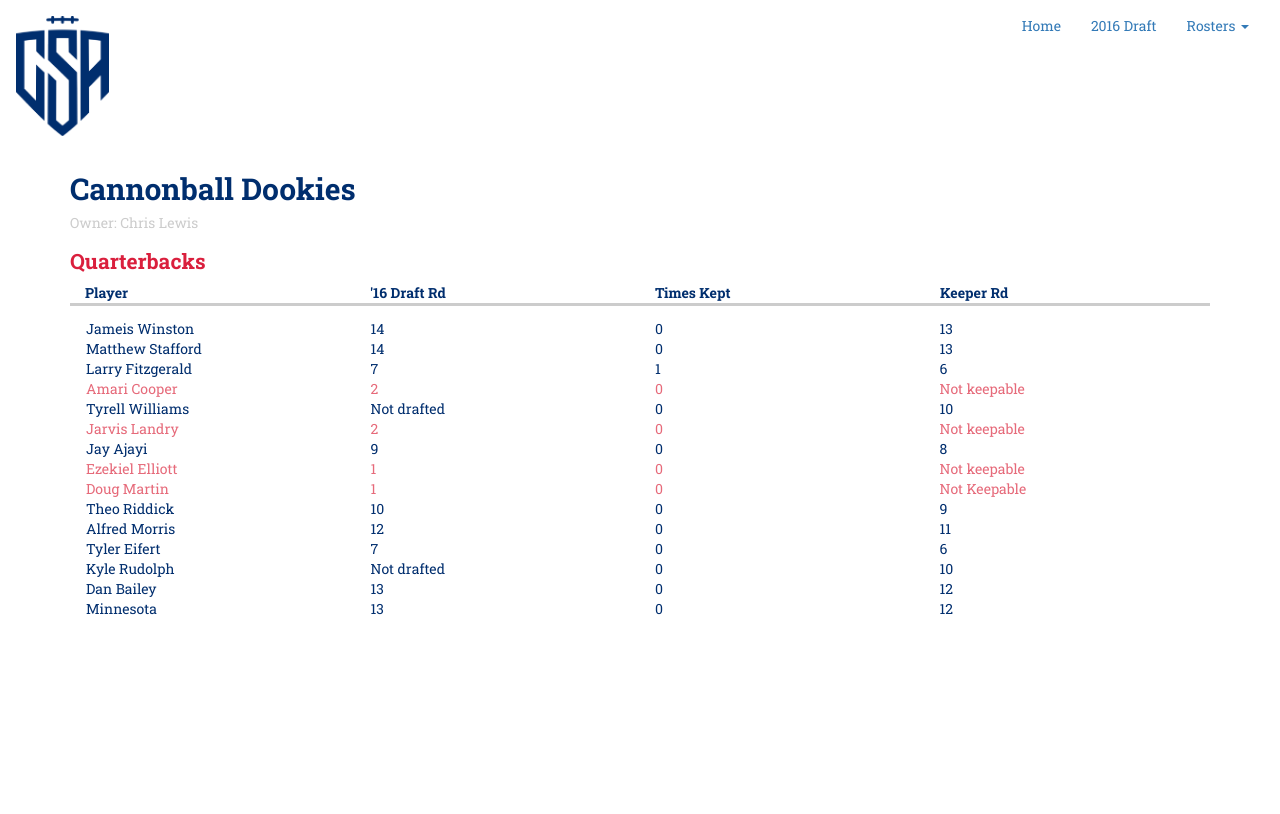
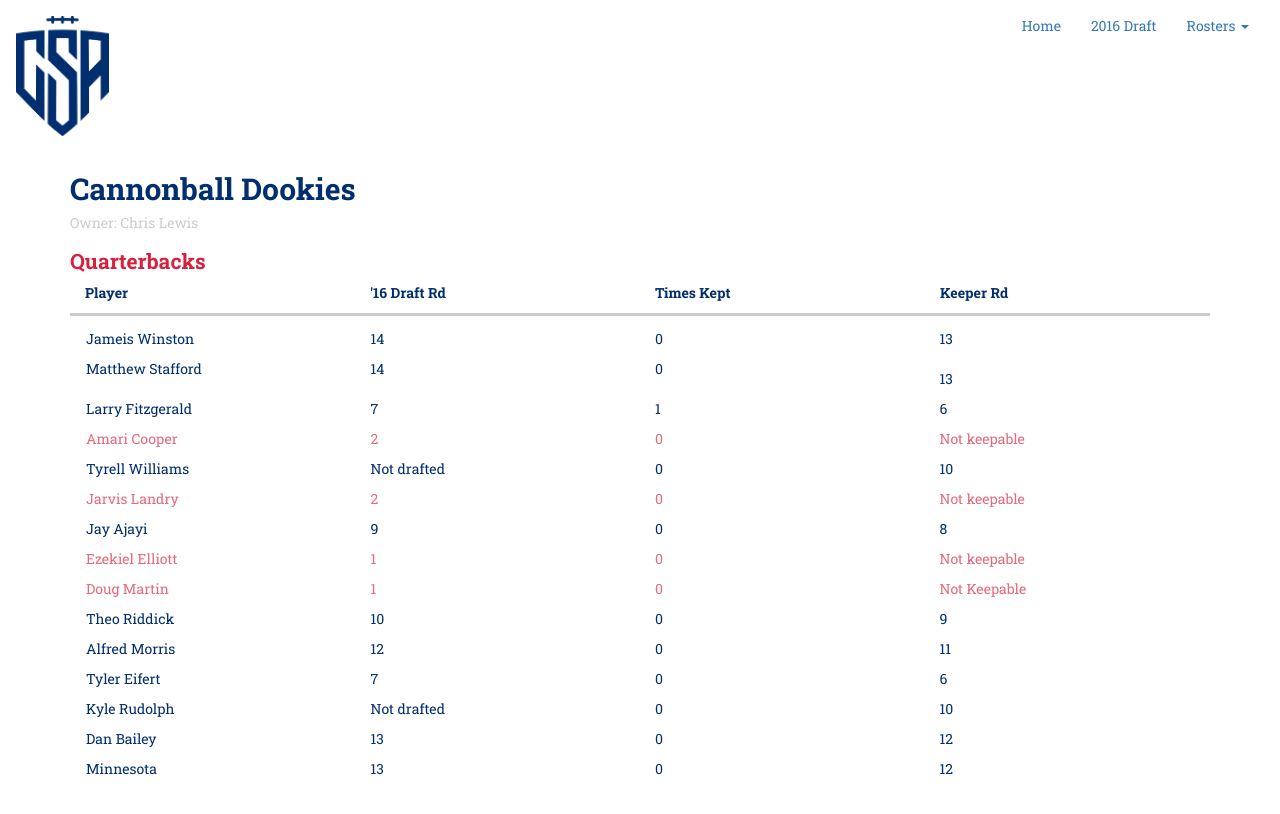
Before and after one commit to hichrislewis/csa-league.github.io, a Jekyll site: the page cannonballdookies.html, which Jekyll copies as it is, in a window 1280 px wide. Shown: the top 814 px of the page. Built offline with Jekyll 4.4.1, drawn with Linux system fonts in a browser that asks for light colours.

Commit message:
Update cannonballdookies.html

```diff
--- a/cannonballdookies.html
+++ b/cannonballdookies.html
@@ -66,78 +66,78 @@
     <h3>Quarterbacks</h3>
         <div class="col-xs-12 col-sm-12 col-md-12 col-lg-12 positionbox">
             <div class="row categories">
-                <div class="col-xs-3 col-sm-3 col-md-3 col-lg-3">Player</div>
-                <div class="col-xs-3 col-sm-3 col-md-3 col-lg-3">'16 Draft Rd</div>
-                <div class="col-xs-3 col-sm-3 col-md-3 col-lg-3">Times Kept</div>
-                <div class="col-xs-3 col-sm-3 col-md-3 col-lg-3">Keeper Rd</div>
+              <div class="col-xs-3 col-sm-3 col-md-3 col-lg-3"><p>Player</p></div>
+                <div class="col-xs-3 col-sm-3 col-md-3 col-lg-3"><p>'16 Draft Rd</p></div>
+                <div class="col-xs-3 col-sm-3 col-md-3 col-lg-3"><p>Times Kept</p></div>
+                <div class="col-xs-3 col-sm-3 col-md-3 col-lg-3"><p>Keeper Rd</p></div>
             </div>
             <div class="row players">
               <!--Quarterbacks-->
-                <div class="col-xs-3 col-sm-3 col-md-3 col-lg-3">Jameis Winston</div>
-                <div class="col-xs-3 col-sm-3 col-md-3 col-lg-3">14</div>
-                <div class="col-xs-3 col-sm-3 col-md-3 col-lg-3">0</div>
-                <div class="col-xs-3 col-sm-3 col-md-3 col-lg-3">13</div>
-                <div class="col-xs-3 col-sm-3 col-md-3 col-lg-3">Matthew Stafford</div>
-                <div class="col-xs-3 col-sm-3 col-md-3 col-lg-3">14</div>
-                <div class="col-xs-3 col-sm-3 col-md-3 col-lg-3">0</div>
-                <div class="col-xs-3 col-sm-3 col-md-3 col-lg-3">13</div>
+                <div class="col-xs-3 col-sm-3 col-md-3 col-lg-3"><p>Jameis Winston</p></div>
+                <div class="col-xs-3 col-sm-3 col-md-3 col-lg-3"><p>14</p></div>
+                <div class="col-xs-3 col-sm-3 col-md-3 col-lg-3"><p>0</p></div>
+                <div class="col-xs-3 col-sm-3 col-md-3 col-lg-3"><p>13</p></div>
+                <div class="col-xs-3 col-sm-3 col-md-3 col-lg-3"><p>Matthew Stafford</p></div>
+                <div class="col-xs-3 col-sm-3 col-md-3 col-lg-3"><p>14</p></div>
+                <div class="col-xs-3 col-sm-3 col-md-3 col-lg-3"><p>0</p></div>
+                <div class="col-xs-3 col-sm-3 col-md-3 col-lg-3"><p><p>13</p></div>
               <!--Wide Receivers-->
-                <div class="col-xs-3 col-sm-3 col-md-3 col-lg-3">Larry Fitzgerald</div>
-                <div class="col-xs-3 col-sm-3 col-md-3 col-lg-3">7</div>
-                <div class="col-xs-3 col-sm-3 col-md-3 col-lg-3">1</div>
-                <div class="col-xs-3 col-sm-3 col-md-3 col-lg-3">6</div>
-                <div class="col-xs-3 col-sm-3 col-md-3 col-lg-3 notkeepable">Amari Cooper</div>
-                <div class="col-xs-3 col-sm-3 col-md-3 col-lg-3 notkeepable">2</div>
-                <div class="col-xs-3 col-sm-3 col-md-3 col-lg-3 notkeepable">0</div>
-                <div class="col-xs-3 col-sm-3 col-md-3 col-lg-3 notkeepable">Not keepable</div>
-                <div class="col-xs-3 col-sm-3 col-md-3 col-lg-3">Tyrell Williams</div>
-                <div class="col-xs-3 col-sm-3 col-md-3 col-lg-3">Not drafted</div>
-                <div class="col-xs-3 col-sm-3 col-md-3 col-lg-3">0</div>
-                <div class="col-xs-3 col-sm-3 col-md-3 col-lg-3">10</div>
-                <div class="col-xs-3 col-sm-3 col-md-3 col-lg-3 notkeepable">Jarvis Landry</div>
-                <div class="col-xs-3 col-sm-3 col-md-3 col-lg-3 notkeepable">2</div>
-                <div class="col-xs-3 col-sm-3 col-md-3 col-lg-3 notkeepable">0</div>
-                <div class="col-xs-3 col-sm-3 col-md-3 col-lg-3 notkeepable">Not keepable</div>
+                <div class="col-xs-3 col-sm-3 col-md-3 col-lg-3"><p>Larry Fitzgerald</p></div>
+                <div class="col-xs-3 col-sm-3 col-md-3 col-lg-3"><p>7</p></div>
+                <div class="col-xs-3 col-sm-3 col-md-3 col-lg-3"><p>1</p></div>
+                <div class="col-xs-3 col-sm-3 col-md-3 col-lg-3"><p>6</p></div>
+                <div class="col-xs-3 col-sm-3 col-md-3 col-lg-3 notkeepable"><p>Amari Cooper</p></div>
+                <div class="col-xs-3 col-sm-3 col-md-3 col-lg-3 notkeepable"><p>2</p></div>
+                <div class="col-xs-3 col-sm-3 col-md-3 col-lg-3 notkeepable"><p>0</p></div>
+                <div class="col-xs-3 col-sm-3 col-md-3 col-lg-3 notkeepable"><p>Not keepable</p></div>
+                <div class="col-xs-3 col-sm-3 col-md-3 col-lg-3"><p>Tyrell Williams</p></div>
+                <div class="col-xs-3 col-sm-3 col-md-3 col-lg-3"><p>Not drafted</p></div>
+                <div class="col-xs-3 col-sm-3 col-md-3 col-lg-3"><p>0</p></div>
+                <div class="col-xs-3 col-sm-3 col-md-3 col-lg-3"><p>10</p></div>
+                <div class="col-xs-3 col-sm-3 col-md-3 col-lg-3 notkeepable"><p>Jarvis Landry</p></div>
+                <div class="col-xs-3 col-sm-3 col-md-3 col-lg-3 notkeepable"><p>2</p></div>
+                <div class="col-xs-3 col-sm-3 col-md-3 col-lg-3 notkeepable"><p>0</p></div>
+                <div class="col-xs-3 col-sm-3 col-md-3 col-lg-3 notkeepable"><p>Not keepable</p></div>
               <!--Runningbacks-->
-                <div class="col-xs-3 col-sm-3 col-md-3 col-lg-3">Jay Ajayi</div>
-                <div class="col-xs-3 col-sm-3 col-md-3 col-lg-3">9</div>
-                <div class="col-xs-3 col-sm-3 col-md-3 col-lg-3">0</div>
-                <div class="col-xs-3 col-sm-3 col-md-3 col-lg-3">8</div>
-                <div class="col-xs-3 col-sm-3 col-md-3 col-lg-3 notkeepable">Ezekiel Elliott</div>
-                <div class="col-xs-3 col-sm-3 col-md-3 col-lg-3 notkeepable">1</div>
-                <div class="col-xs-3 col-sm-3 col-md-3 col-lg-3 notkeepable">0</div>
-                <div class="col-xs-3 col-sm-3 col-md-3 col-lg-3 notkeepable">Not keepable</div>
-                <div class="col-xs-3 col-sm-3 col-md-3 col-lg-3 notkeepable">Doug Martin</div>
-                <div class="col-xs-3 col-sm-3 col-md-3 col-lg-3 notkeepable">1</div>
-                <div class="col-xs-3 col-sm-3 col-md-3 col-lg-3 notkeepable">0</div>
-                <div class="col-xs-3 col-sm-3 col-md-3 col-lg-3 notkeepable">Not Keepable</div>
-                <div class="col-xs-3 col-sm-3 col-md-3 col-lg-3">Theo Riddick</div>
-                <div class="col-xs-3 col-sm-3 col-md-3 col-lg-3">10</div>
-                <div class="col-xs-3 col-sm-3 col-md-3 col-lg-3">0</div>
-                <div class="col-xs-3 col-sm-3 col-md-3 col-lg-3">9</div>
-                <div class="col-xs-3 col-sm-3 col-md-3 col-lg-3">Alfred Morris</div>
-                <div class="col-xs-3 col-sm-3 col-md-3 col-lg-3">12</div>
-                <div class="col-xs-3 col-sm-3 col-md-3 col-lg-3">0</div>
-                <div class="col-xs-3 col-sm-3 col-md-3 col-lg-3">11</div>
+                <div class="col-xs-3 col-sm-3 col-md-3 col-lg-3"><p>Jay Ajayi</p></div>
+                <div class="col-xs-3 col-sm-3 col-md-3 col-lg-3"><p>9</p></div>
+                <div class="col-xs-3 col-sm-3 col-md-3 col-lg-3"><p>0</p></div>
+                <div class="col-xs-3 col-sm-3 col-md-3 col-lg-3"><p>8</p></div>
+                <div class="col-xs-3 col-sm-3 col-md-3 col-lg-3 notkeepable"><p>Ezekiel Elliott</p></div>
+                <div class="col-xs-3 col-sm-3 col-md-3 col-lg-3 notkeepable"><p>1</p></div>
+                <div class="col-xs-3 col-sm-3 col-md-3 col-lg-3 notkeepable"><p>0</p></div>
+                <div class="col-xs-3 col-sm-3 col-md-3 col-lg-3 notkeepable"><p>Not keepable</p></div>
+                <div class="col-xs-3 col-sm-3 col-md-3 col-lg-3 notkeepable"><p>Doug Martin</p></div>
+                <div class="col-xs-3 col-sm-3 col-md-3 col-lg-3 notkeepable"><p>1</p></div>
+                <div class="col-xs-3 col-sm-3 col-md-3 col-lg-3 notkeepable"><p>0</p></div>
+                <div class="col-xs-3 col-sm-3 col-md-3 col-lg-3 notkeepable"><p>Not Keepable</p></div>
+                <div class="col-xs-3 col-sm-3 col-md-3 col-lg-3"><p>Theo Riddick</p></div>
+                <div class="col-xs-3 col-sm-3 col-md-3 col-lg-3"><p>10</p></div>
+                <div class="col-xs-3 col-sm-3 col-md-3 col-lg-3"><p>0</p></div>
+                <div class="col-xs-3 col-sm-3 col-md-3 col-lg-3"><p>9</p></div>
+                <div class="col-xs-3 col-sm-3 col-md-3 col-lg-3"><p>Alfred Morris</p></div>
+                <div class="col-xs-3 col-sm-3 col-md-3 col-lg-3"><p>12</p></div>
+                <div class="col-xs-3 col-sm-3 col-md-3 col-lg-3"><p>0</p></div>
+                <div class="col-xs-3 col-sm-3 col-md-3 col-lg-3"><p>11</p></div>
               <!--Tight Ends-->
-                <div class="col-xs-3 col-sm-3 col-md-3 col-lg-3">Tyler Eifert</div>
-                <div class="col-xs-3 col-sm-3 col-md-3 col-lg-3">7</div>
-                <div class="col-xs-3 col-sm-3 col-md-3 col-lg-3">0</div>
-                <div class="col-xs-3 col-sm-3 col-md-3 col-lg-3">6</div>
-                <div class="col-xs-3 col-sm-3 col-md-3 col-lg-3">Kyle Rudolph</div>
-                <div class="col-xs-3 col-sm-3 col-md-3 col-lg-3">Not drafted</div>
-                <div class="col-xs-3 col-sm-3 col-md-3 col-lg-3">0</div>
-                <div class="col-xs-3 col-sm-3 col-md-3 col-lg-3">10</div>
+                <div class="col-xs-3 col-sm-3 col-md-3 col-lg-3"><p>Tyler Eifert</p></div>
+                <div class="col-xs-3 col-sm-3 col-md-3 col-lg-3"><p>7</p></div>
+                <div class="col-xs-3 col-sm-3 col-md-3 col-lg-3"><p>0</p></div>
+                <div class="col-xs-3 col-sm-3 col-md-3 col-lg-3"><p>6</p></div>
+                <div class="col-xs-3 col-sm-3 col-md-3 col-lg-3"><p>Kyle Rudolph</p></div>
+                <div class="col-xs-3 col-sm-3 col-md-3 col-lg-3"><p>Not drafted</p></div>
+                <div class="col-xs-3 col-sm-3 col-md-3 col-lg-3"><p>0</p></div>
+                <div class="col-xs-3 col-sm-3 col-md-3 col-lg-3"><p>10</p></div>
               <!--Kickers-->
-                <div class="col-xs-3 col-sm-3 col-md-3 col-lg-3">Dan Bailey</div>
-                <div class="col-xs-3 col-sm-3 col-md-3 col-lg-3">13</div>
-                <div class="col-xs-3 col-sm-3 col-md-3 col-lg-3">0</div>
-                <div class="col-xs-3 col-sm-3 col-md-3 col-lg-3">12</div>
+                <div class="col-xs-3 col-sm-3 col-md-3 col-lg-3"><p>Dan Bailey</p></div>
+                <div class="col-xs-3 col-sm-3 col-md-3 col-lg-3"><p>13</p></div>
+                <div class="col-xs-3 col-sm-3 col-md-3 col-lg-3"><p>0</p></div>
+                <div class="col-xs-3 col-sm-3 col-md-3 col-lg-3"><p>12</p></div>
               <!--Defense-->
-                <div class="col-xs-3 col-sm-3 col-md-3 col-lg-3">Minnesota</div>
-                <div class="col-xs-3 col-sm-3 col-md-3 col-lg-3">13</div>
-                <div class="col-xs-3 col-sm-3 col-md-3 col-lg-3">0</div>
-                <div class="col-xs-3 col-sm-3 col-md-3 col-lg-3">12</div>
+                <div class="col-xs-3 col-sm-3 col-md-3 col-lg-3"><p>Minnesota</p></div>
+                <div class="col-xs-3 col-sm-3 col-md-3 col-lg-3"><p>13</p></div>
+                <div class="col-xs-3 col-sm-3 col-md-3 col-lg-3"><p>0</p></div>
+                <div class="col-xs-3 col-sm-3 col-md-3 col-lg-3"><p>12</p></div>
             </div>
         </div>
 </div>
```
